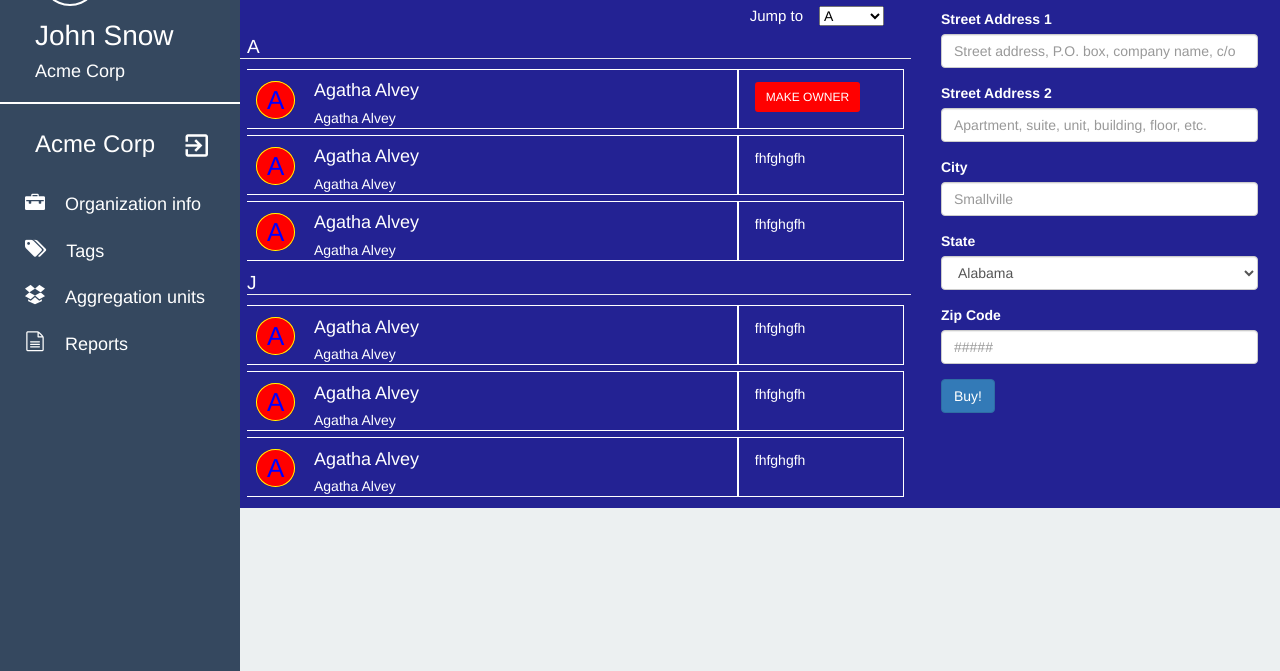
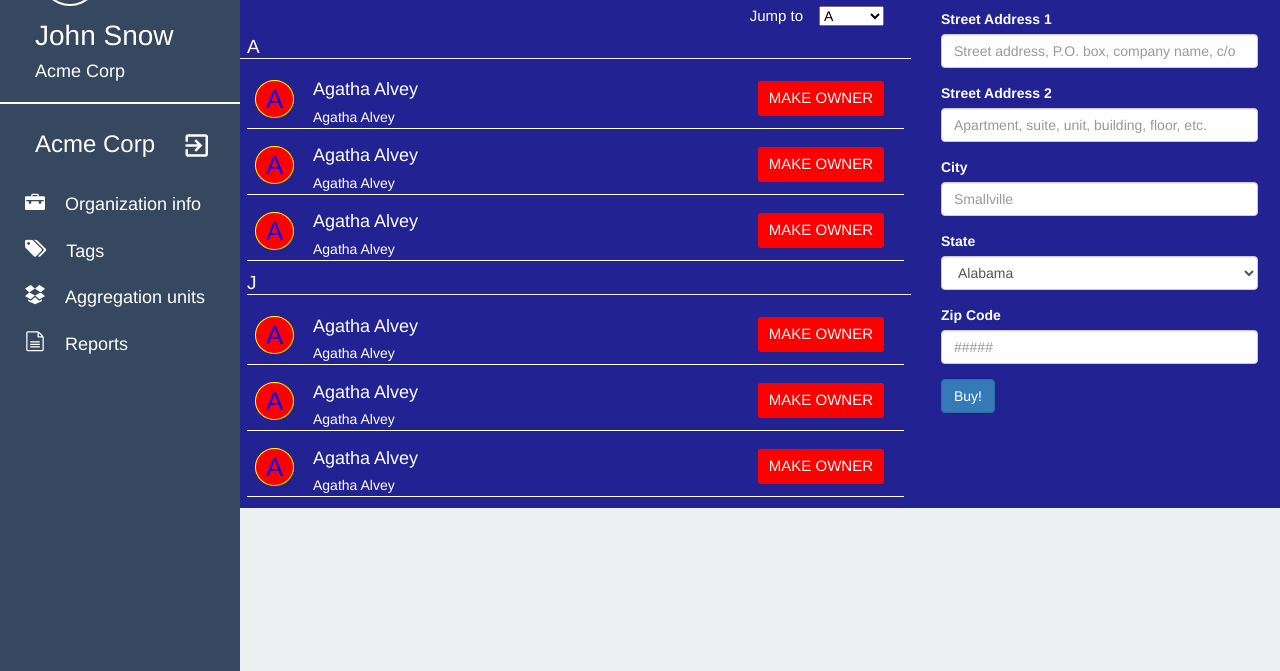
Before and after one commit to rohinsha/UI-dashboard-task3, a website: page index.html in a window 1280 px wide. Shown: the part 129-800 px from the top of the page. Drawn offline with nearby package versions, Linux system fonts and the light colour scheme; files that its build step writes are made by us from their sources; files whose address does not match are found by name.

Commit message:
Set border-bottom of columns in letter-wise-details div

```diff
--- a/index.html
+++ b/index.html
@@ -81,7 +81,7 @@
 
 	 	     </div>
 	 	   <div class="col col-xs-5 col-md-4 col-lg-3">
-	 	 	  fhfghgfh
+	 	 	  <button class="btn btn-sm">MAKE OWNER</button>
 	 	   </div>
 
 	 	 </div>
@@ -94,7 +94,7 @@
 
 	 	     </div>
 	 	   <div class="col col-xs-5 col-md-4 col-lg-3">
-	 	 	  fhfghgfh
+	 	 	  <button class="btn btn-sm">MAKE OWNER</button>
 	 	   </div>
 
 	 	 </div>
@@ -109,7 +109,7 @@
 
 	 	     </div>
 	 	   <div class="col col-xs-5 col-md-4 col-lg-3">
-	 	 	  fhfghgfh
+	 	 	  <button class="btn btn-sm">MAKE OWNER</button>
 	 	   </div>
 
 	 	 </div>
@@ -122,7 +122,7 @@
 
 	 	     </div>
 	 	   <div class="col col-xs-5 col-md-4 col-lg-3">
-	 	 	  fhfghgfh
+	 	 	  <button class="btn btn-sm">MAKE OWNER</button>
 	 	   </div>
 
 	 	 </div>
@@ -135,7 +135,7 @@
 
 	 	     </div>
 	 	   <div class="col col-xs-5 col-md-4 col-lg-3">
-	 	 	  fhfghgfh
+	 	 	  <button class="btn btn-sm">MAKE OWNER</button>
 	 	   </div>
 
 	 	 </div>
@@ -148,7 +148,7 @@
 
 	 	     </div>
 	 	   <div class="col col-xs-5 col-md-4 col-lg-3">
-	 	 	  fhfghgfh
+	 	 	   <button class="btn btn-sm">MAKE OWNER</button>
 	 	   </div>
 
 	 	 </div>
@@ -161,7 +161,7 @@
 
 	 	     </div>
 	 	   <div class="col col-xs-5 col-md-4 col-lg-3">
-	 	 	  fhfghgfh
+	 	 	   <button class="btn btn-sm">MAKE OWNER</button>
 	 	   </div>
 
 	 	 </div>
--- a/sass/pages/_dashboard.scss
+++ b/sass/pages/_dashboard.scss
@@ -113,9 +113,10 @@ hr{
 
 .letter-wise-details {
 	button{
-	background-color:red;
-	position:absolute;
-	margin:0 auto;
+	    background-color: red;
+    position: absolute;
+    right: 20px;
+    font-size: 15px;
 	}
 
 	    max-height: 433px;
@@ -123,7 +124,7 @@ hr{
     overflow-y: scroll;
 .row{
     .col{
-    border:1px solid white;
+    border-bottom:1px solid white;
         height: 60px;
     padding: 12px 16px;
     }
```
